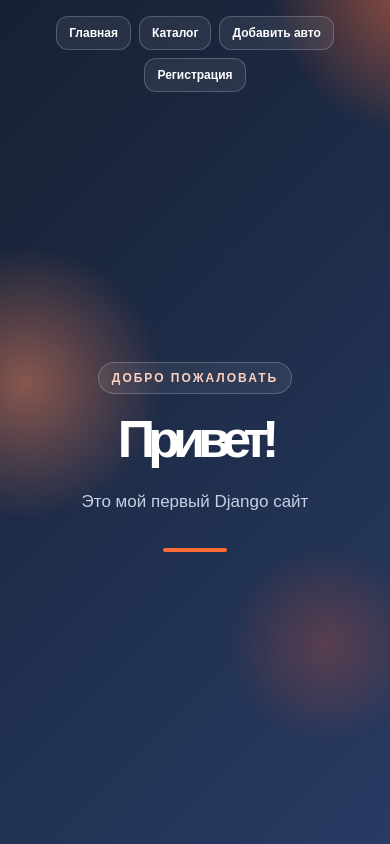
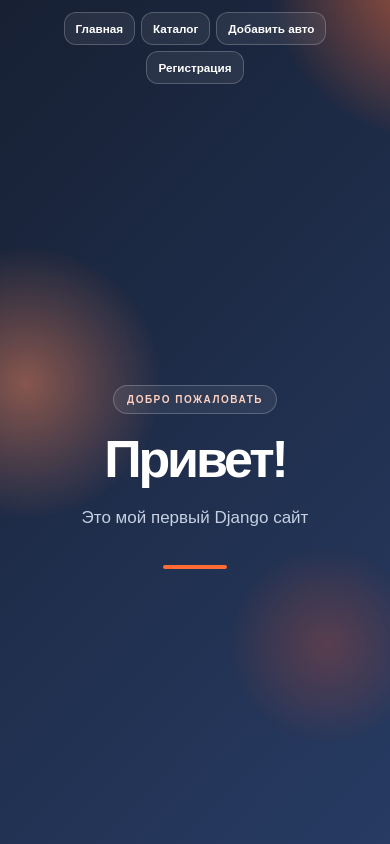
Before and after one commit to MetalEgle/Site_experimental, a Django app: page / in a window 390 px wide. Run offline with Django 5.2, Linux system fonts and the light colour scheme.

Commit message:
Enhance responsive design across multiple templates and add render configuration

```diff
--- /dev/null
+++ b/render.yaml
@@ -0,0 +1,6 @@
+services:
+  - type: web
+    name: site-experimental
+    runtime: python
+    buildCommand: pip install -r requirements.txt
+    startCommand: python manage.py migrate --noinput && gunicorn my_site.wsgi:application
--- a/shop/templates/shop/home.html
+++ b/shop/templates/shop/home.html
@@ -6,14 +6,29 @@
     <title>Мой сайт</title>
     <style>
         * { box-sizing: border-box; }
-        body { margin: 0; min-height: 100vh; overflow: hidden; color: #fff; font-family: Arial, sans-serif; }
-        .hero { min-height: 100vh; display: grid; place-items: center; padding: 100px 30px 30px; text-align: center; }
+        body { margin: 0; min-height: 100vh; overflow-x: hidden; color: #fff; font-family: Arial, sans-serif; }
+        .hero { min-height: 100vh; min-height: 100svh; display: grid; place-items: center; padding: 120px 30px 40px; text-align: center; }
         .content { max-width: 720px; animation: content-arrive .9s cubic-bezier(.2, .75, .25, 1) both; }
         @keyframes content-arrive { from { opacity: 0; transform: translateY(18px); } to { opacity: 1; transform: translateY(0); } }
         .badge { display: inline-block; padding: 8px 13px; margin-bottom: 22px; border: 1px solid #ffffff36; border-radius: 99px; color: #ffd1c0; background: #ffffff12; font-size: 12px; font-weight: 700; letter-spacing: 2px; text-transform: uppercase; }
-        h1 { margin: 0; font-size: clamp(52px, 12vw, 120px); line-height: .9; letter-spacing: -7px; }
+        h1 { margin: 0; font-size: clamp(52px, 12vw, 120px); line-height: .9; letter-spacing: -.06em; }
         p { margin: 26px 0 0; color: #c6d0e2; font-size: clamp(17px, 3vw, 22px); line-height: 1.5; }
         .line { width: 64px; height: 4px; margin: 34px auto 0; border-radius: 10px; background: #ff6b35; }
+        @media (max-width: 520px) {
+            .hero { padding: 150px 20px 40px; }
+            .content { width: 100%; }
+            .badge { font-size: 10px; letter-spacing: 1.5px; }
+            p { margin-top: 22px; }
+        }
+
+        @media (max-height: 500px) and (orientation: landscape) {
+            .hero { min-height: 100vh; padding-top: 100px; padding-bottom: 24px; }
+            .content { padding: 20px 0; }
+            h1 { font-size: clamp(44px, 10vh, 76px); }
+            .badge { margin-bottom: 12px; }
+            p { margin-top: 14px; }
+            .line { margin-top: 18px; }
+        }
         @media (prefers-reduced-motion: reduce) {
             *, *::before, *::after { animation-duration: .01ms !important; animation-iteration-count: 1 !important; scroll-behavior: auto !important; }
         }
--- a/templates/includes/navigation.html
+++ b/templates/includes/navigation.html
@@ -68,13 +68,25 @@
 
     @media (max-width: 520px) {
         .site-nav {
-            top: 16px;
-            gap: 8px;
+            top: max(12px, env(safe-area-inset-top));
+            gap: 6px;
+            width: calc(100% - 24px);
         }
 
         .site-nav a {
-            padding: 9px 12px;
-            font-size: 12px;
+            padding: 9px 11px;
+            font-size: clamp(11px, 3vw, 12px);
+        }
+    }
+
+    @media (max-width: 360px) {
+        .site-nav {
+            gap: 5px;
+        }
+
+        .site-nav a {
+            padding: 8px 9px;
+            font-size: 11px;
         }
     }
 
```
Also changed, not shown: about/templates/about/about.html (+22 -1 lines), about/templates/about/form.html (+9 -0 lines), login/templates/login/login.html (+9 -1 lines).
